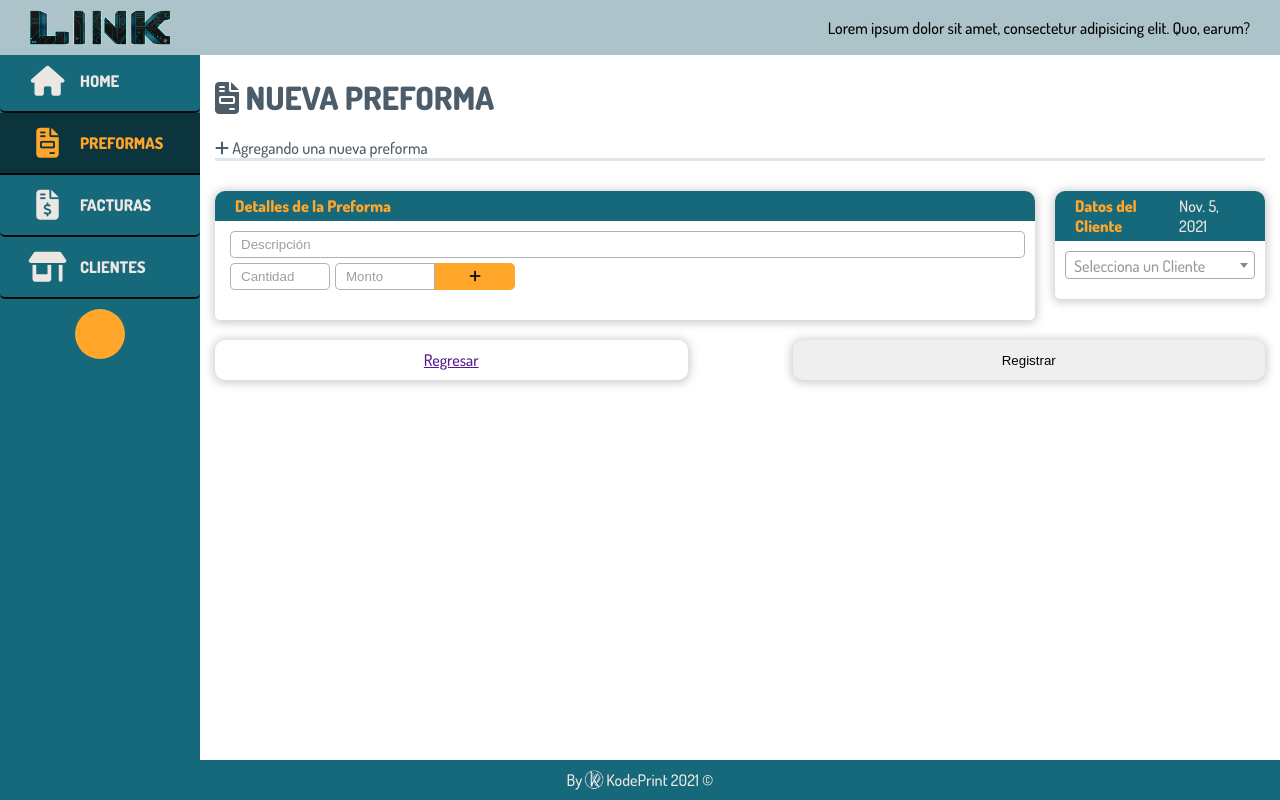
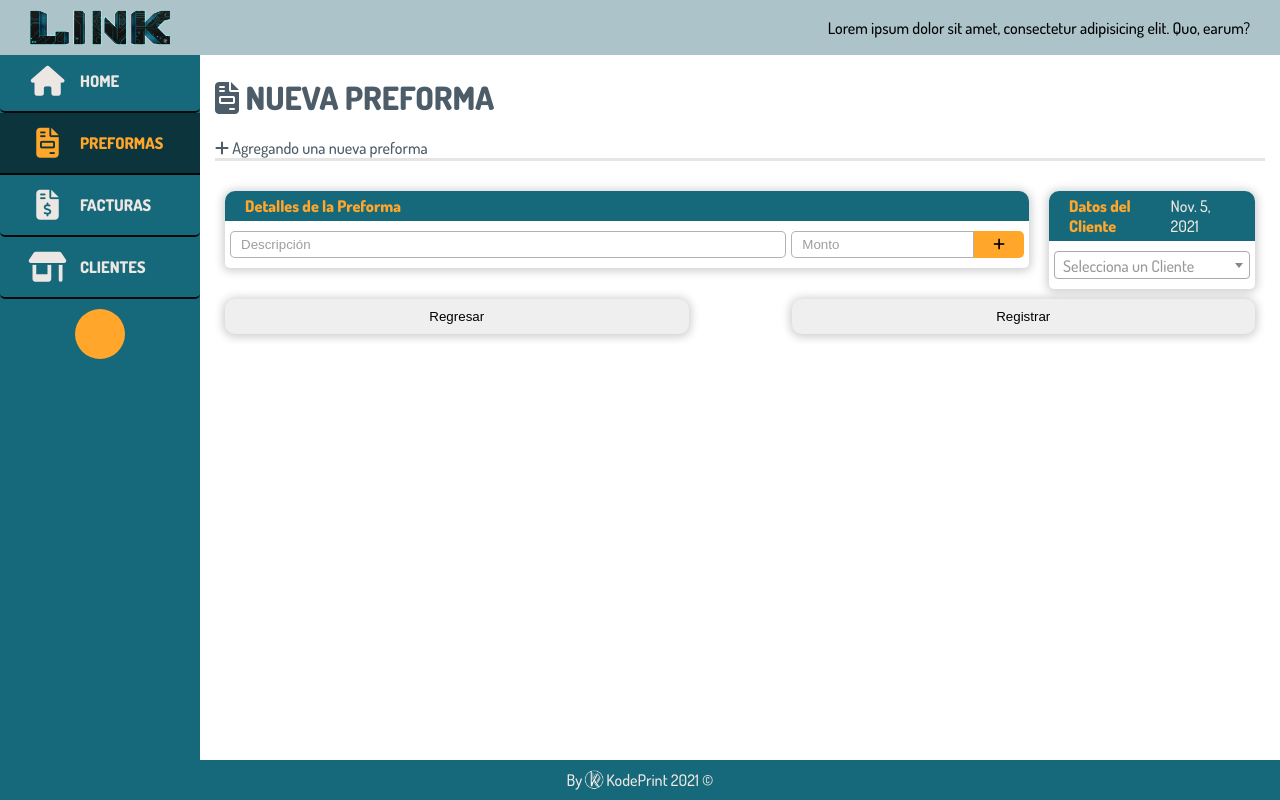
Before and after one commit to KodePrint/LinkByKP, a Django app: page /preform/preform in a window 1280 px wide. Run offline with Django 3.2, Linux system fonts and the light colour scheme; a user stored in the database is signed in; some libraries are stand-ins or nearby versions.

Commit message:
Se esta intentando dar funcionalidad al agregar la preforma

```diff
--- a/link/core/static/css/base.css
+++ b/link/core/static/css/base.css
@@ -207,6 +207,15 @@ body {
     width: 100%;
 }
 
+input:focus,
+.select2-search__field:focus {
+    transition: .3s ease;
+    outline: none;
+    border-radius: .5rem;
+    box-shadow: 0 0 .5rem .1rem var(--color1);
+    border: transparent;
+}
+
 .page_content_title {
     margin: 1rem 0;
     color: var(--text_gray);
@@ -268,9 +277,9 @@ body {
     display: flex;
     max-width: 100vw;
     width: 100%;
-    padding: 1rem 0;
+    padding: 1rem;
     flex-wrap: wrap;
-    /* overflow: scroll; */
+    overflow: scroll;
 }
 
 
@@ -280,25 +289,31 @@ body {
     width: 100%;
 }
 
+
 /* FORM BASE TEMPLATE */
+
 .form_add {
     display: flex;
     width: 100%;
     flex-wrap: wrap;
 }
+
+
 /* Client Data */
-.client_data, .detail_data {
+
+.client_data,
+.detail_data {
     width: 100%;
     border-top-right-radius: 1rem;
     border-top-left-radius: 1rem;
     border-bottom-right-radius: .5rem;
     border-bottom-left-radius: .5rem;
     box-shadow: 0 .1rem 1rem .2rem rgba(0, 0, 0, .2);
-    padding-bottom: 1rem;
-    margin-bottom: 2rem;
+    margin-bottom: 1rem;
 }
 
-.title_client_data, .title_detail_data{
+.title_client_data,
+.title_detail_data {
     display: flex;
     justify-content: space-between;
     padding: .5rem 2rem;
@@ -307,12 +322,14 @@ body {
     border-top-left-radius: 1rem;
     color: var(--color_text_important);
 }
+
 .title_client_data .date {
     color: var(--color_base);
 }
 
-.body_client_data, .body_detail_data {
-    padding: 1rem;
+.body_client_data,
+.body_detail_data {
+    padding: 1rem .5rem;
     width: 100%;
 }
 
@@ -320,50 +337,59 @@ body {
     display: flex;
     width: 100%;
     flex-wrap: wrap;
-    margin-bottom: 1rem;
     justify-content: space-between;
 }
+
 .input_group {
     display: flex;
     width: 100%;
-    flex-wrap: wrap;
 }
-.input_group input{
-    width: 50%;
+
+.input_group input {
+    width: 100%;
     margin-left: .5rem;
     border-radius: .5rem;
     padding: .5rem 1rem;
     border: solid .1rem rgba(0, 0, 0, .3);
     outline: none;
 }
-.input_group input[name="description"]{
-    width: 100%;
-    margin-bottom: .5rem;
-}
 
-.input_group input::placeholder{
+.input_group input::placeholder {
     color: #9e9e9e;
 }
 
-.input_group input[name='mount']{
-    width: 35%;
+.input_group input[name='mount'] {
+    width: 32%;
     border-top-right-radius: 0;
     border-bottom-right-radius: 0;
 }
+
+.input_group input[name='description'] {
+    margin-left: 0;
+}
+
 .add_detail_btn {
     border: none;
-    width: 10%;
+    width: 15%;
+    max-width: 5rem;
     border-top-right-radius: .5rem;
     border-bottom-right-radius: .5rem;
     background-color: var(--color_text_important);
+    transition: .3s ease;
 }
+
+.add_detail_btn:hover {
+    color: var(--color_base);
+    background: var(--color_text);
+}
+
 .table_detail {
     width: 100%;
 }
 
 
+/* ------*/
 
-/* ------*/
 .buttons_form {
     width: 100%;
     display: flex;
@@ -378,6 +404,8 @@ body {
     border-radius: 1rem;
     box-shadow: 0 .1rem 1rem .2rem rgba(0, 0, 0, .2);
 }
+
+
 /* Dashboard */
 
 .page_content .info_box {
--- a/link/core/static/css/base1280.css
+++ b/link/core/static/css/base1280.css
@@ -170,9 +170,9 @@
         margin-bottom: 1rem;
         box-shadow: 0 .1rem .5rem .2rem rgba(0, 0, 0, .2);
     }
-
     /* --------------------- */
     /* FORM BASE TEMPLATE */
+
     .form_add {
         justify-content: center;
         align-items: flex-start;
@@ -183,18 +183,15 @@
         max-height: auto;
         order: 2;
     }
+
     .detail_data {
         width: calc(80% - 2rem);
         margin-right: 2rem;
         order: 1;
     }
+    /* ----------------- */
 
-
-    /* ----------------- */
-    .input_group input[name='mount'], .input_group input[name='quantity']{
-        width: 35%;
-        max-width: 10rem;
-    }
+    .input_group {}
     /* FOOTER SECTION */
 
     footer {
--- /dev/null
+++ b/link/core/static/js/functions.js
@@ -0,0 +1,3 @@
+function backPage() {
+    window.history.back();
+}
--- a/link/core/templates/core/base.html
+++ b/link/core/templates/core/base.html
@@ -80,6 +80,7 @@
 
     <!-- Scripts -->
     <script src='{% static "js/link.js" %}'></script>
+    <script src='{% static "js/functions.js" %}'></script>
 
     {% block scritps %} {% endblock scritps %}
     <!-- selected-link -->
--- a/link/core/templates/core/form_base.html
+++ b/link/core/templates/core/form_base.html
@@ -1,4 +1,4 @@
-{% extends "core/base.html" %}
+{% extends "core/base.html" %} {% load static %}
 
 <!-- Incluimos el contenido -->
 {% block content %}
@@ -12,11 +12,13 @@
         </div>
         <div class="page_content">
             {% block page_content %} {% endblock page_content %}
-            <div class="buttons_form">
-                <a class="btn_form" href="">Regresar</a>
-                <button class="btn_form">Registrar</button>
-            </div>
         </div>
     </div>
 </div>
 {% endblock content %}
+<!-- Carga de SCRITPS adiccionales -->
+{% block scripts_load %}
+<script src="{% static 'plugins/Select2/js/select2.min.js' %}"></script>
+<script src="{% static 'plugins/Select2/js/i18n/es.js' %}"></script>
+<script src="{% static 'js/preforms.js' %}"></script>
+{% endblock scripts_load %}
--- a/link/preform/templates/preform/preform_form.html
+++ b/link/preform/templates/preform/preform_form.html
@@ -1,19 +1,14 @@
-{% extends 'core/form_base.html' %}
-{% load static %}
+{% extends 'core/form_base.html' %} {% load static %}
 
 <!-- Cargamos los estilos que se necesiten -->
 {% block styles_load %}
-<link href="{% static 'plugins/Select2/css/select2.min.css' %}" rel="stylesheet" >
-{% endblock styles_load %}
+<link href="{% static 'plugins/Select2/css/select2.min.css' %}" rel="stylesheet"> {% endblock styles_load %}
 
 <!-- Modificamos el contenido -->
 <!-- Titulo -->
 {% block page_title %}<i class="fas fa-file-invoice"></i> Nueva Preforma{% endblock page_title %}
 <!-- Subtitulo -->
-{% block page_subtitle %}<i class="fas fa-plus"></i> Agregando una nueva preforma {% endblock page_subtitle %}
-
-
-{% block page_content %}
+{% block page_subtitle %}<i class="fas fa-plus"></i> Agregando una nueva preforma {% endblock page_subtitle %} {% block page_content %}
 <form class="form_add" action="">
     <div class="client_data">
         <div class="title_client_data">
@@ -29,13 +24,11 @@
         <div class="title_detail_data">
             <h4>Detalles de la Preforma</h4>
         </div>
+        <!-- Table Content -->
         <div class="body_detail_data">
             <div class="detail_input_data">
                 <div class="input_group">
-                        <input name="description" type="text" placeholder="Descripción">
-                    </div>
-                    <div class="input_group">
-                        <input name="quantity" type="number" placeholder="Cantidad">
+                    <input name="description" type="text" placeholder="Descripción" autocomplete="off">
                     <input name="mount" type="number" placeholder="Monto">
                     <button class="add_detail_btn"><i class="fas fa-plus"></i></button>
                 </div>
@@ -52,10 +45,10 @@
             </table>
         </div>
     </div>
+    <!-- Buttons Content -->
 </form>
+<div class="buttons_form">
+    <button onclick="backPage()" class="btn_form">Regresar</button>
+    <button class="btn_form">Registrar</button>
+</div>
 {% endblock page_content %}
-
-{% block scripts_load %}
-<script src="{% static 'plugins/Select2/js/select2.min.js' %}"></script>
-<script src="{% static 'js/preforms.js' %}"></script>
-{% endblock scripts_load %}
```
Also changed, not shown: link/core/static/js/preforms.js (+69 -6 lines), link/db.sqlite3. Lines whose indentation alone changed are shown as unchanged.
